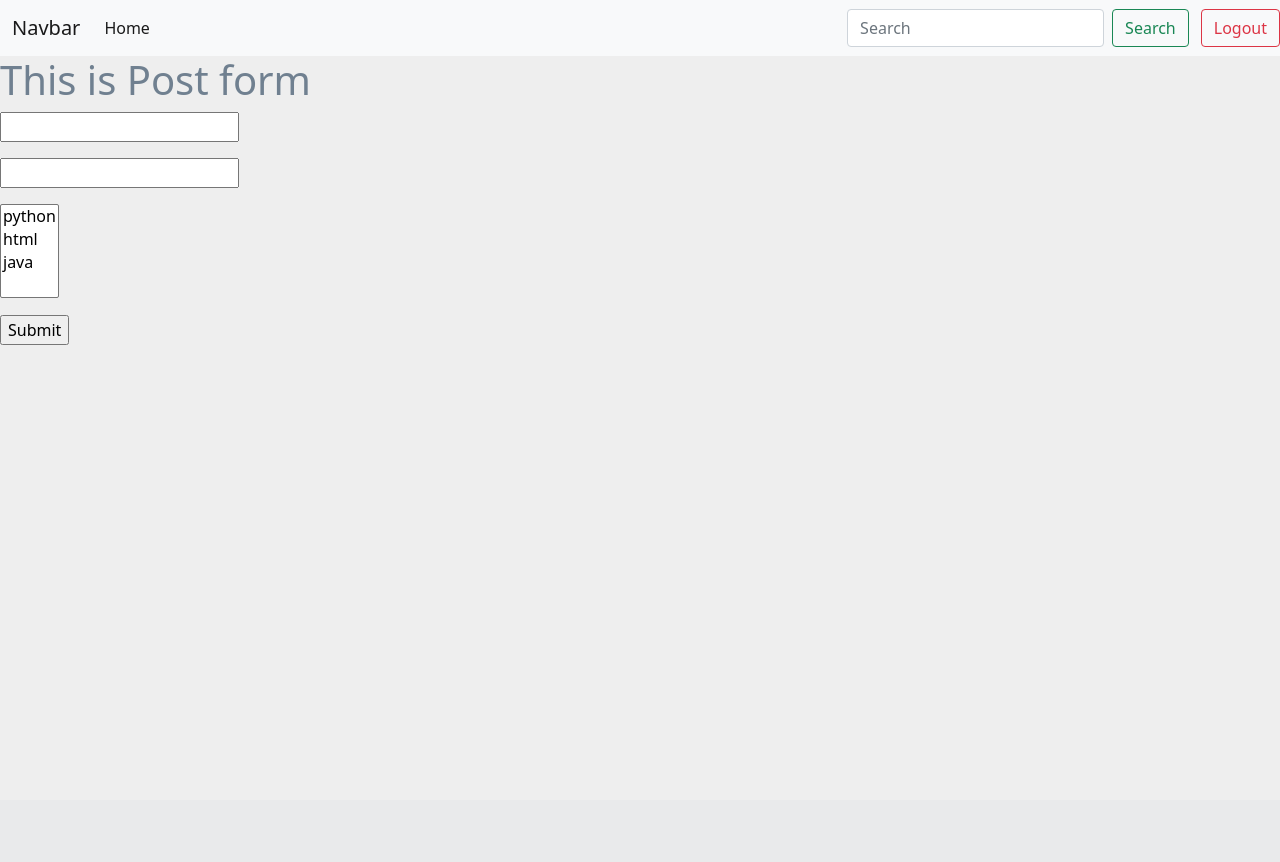
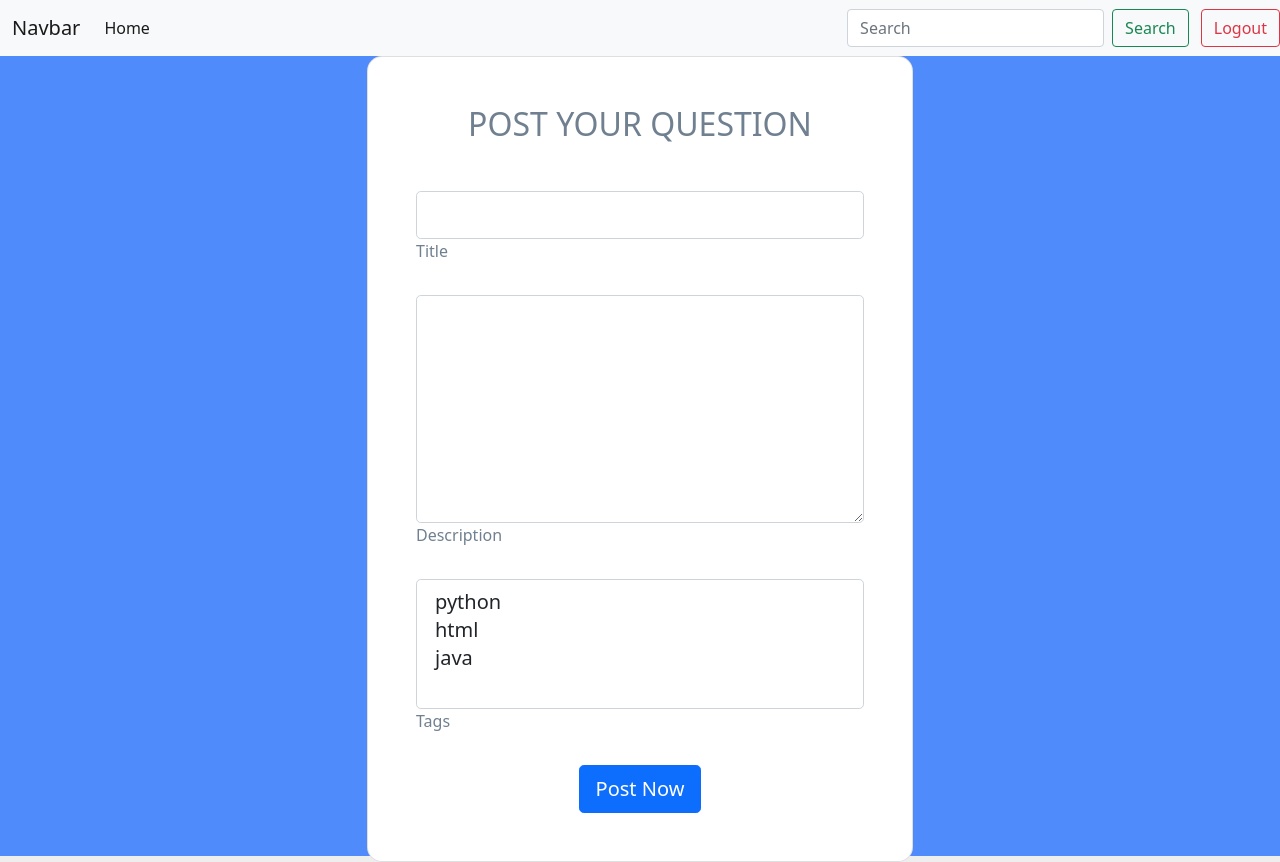
Before and after one commit to anubhav-cp/Bitcussion, a Django app: page /ask/questons/ in a window 1280 px wide. Before the commit the page ends 345 px from the top, so only its background shows below. Run offline with Django 4.2, Linux system fonts and the light colour scheme; a user stored in the database is signed in; data comes from the database, SQL or seed files in the repository.

Commit message:
Customized Ask Question Page and Add Solution and fixed navbar showing issues

```diff
--- a/forum/forms.py
+++ b/forum/forms.py
@@ -1,15 +1,36 @@
 from django.db.models import fields
-from django.forms import ModelForm, models
+from django.forms import ModelForm, forms, models
 from .models import Post, Solution
+from django import forms
 
 
 class postForm(ModelForm):
     class Meta:
         model = Post
         fields = ['title', 'description', 'tags']
+        widgets = {
+          'description': forms.Textarea(attrs={'rows':7, 'cols':15}),
+        }
+
+    def __init__(self, *args, **kwargs):
+        super(postForm, self).__init__(*args, **kwargs)
+
+        for name, field in self.fields.items():
+            field.widget.attrs.update({'class': 'form-control form-control-lg'})
 
 
 class solutionForm(ModelForm):
     class Meta:
         model = Solution
         fields = ['description']
+        widgets = {
+          'description': forms.Textarea(attrs={'rows':5, 'cols':15}),
+        }
+
+
+
+    def __init__(self, *args, **kwargs):
+        super(solutionForm, self).__init__(*args, **kwargs)
+
+        for name, field in self.fields.items():
+            field.widget.attrs.update({'class': 'form-control form-control-lg'})
--- a/forum/models.py
+++ b/forum/models.py
@@ -11,7 +11,7 @@ from userprofile.models import UserProfile
 class Post(models.Model):
     profile = models.ForeignKey(UserProfile, on_delete=models.CASCADE, null=True, blank=True)
     title = models.CharField(max_length=800)
-    description = models.CharField(max_length=2000)
+    description = models.TextField()
     upvote = models.IntegerField(default=0, null=True, blank=True)
     downvote = models.IntegerField(default=0, null=True, blank=True)
     tags = models.ManyToManyField('Tag', blank=True)
@@ -30,7 +30,7 @@ class Post(models.Model):
 class Solution(models.Model):
     profile = models.ForeignKey(UserProfile, on_delete=models.CASCADE, null=True, blank=True)
     post = models.ForeignKey('POST', null=True, blank=True, on_delete=models.CASCADE)
-    description = models.CharField(max_length=2000)
+    description = models.TextField()
     upvote = models.IntegerField(default=0, null=True, blank=True)
     downvote = models.IntegerField(default=0, null=True, blank=True)
     id = models.UUIDField(default=uuid.uuid4, primary_key=True, unique=True, editable=False)
--- a/forum/templates/forum/createPost.html
+++ b/forum/templates/forum/createPost.html
@@ -1,16 +1,44 @@
 {% extends 'base.html' %}
 
 {% block content %}
+{% include 'navbar.html' %}
 
-<h1>This is Post form</h1>
 
-<form method="POST">
-    {% csrf_token %}
-    {% for field in form %}
-    <p>{{field}}</p>
-    {% endfor %}
-    <input type="submit" value="Submit">
+<section class="vh-100 bg-image" style="background-color: #508bfc;">
+    <div class="mask d-flex align-items-center h-100 gradient-custom-3">
+      <div class="container h-100">
+        <div class="row d-flex justify-content-center align-items-center h-100">
+          <div class="col-12 col-md-9 col-lg-7 col-xl-6">
+            <div class="card" style="border-radius: 15px;">
+              <div class="card-body p-5">
+                <h2 class="text-uppercase text-center mb-5">Post your Question</h2>
 
-</form>
+                <form method="POST">
+                  {% csrf_token %}
+
+                  {% for field in form %}
+
+                  <div class="form-outline mb-4">
+                    <!-- <input type="text" id="form3Example1cg" class="form-control form-control-lg" /> -->
+                    {{field}}
+                    <label class="form-label" for="form3Example1cg">{{field.label}}</label>
+                  </div>
+
+                  {% endfor %}
+
+                  <div class="d-flex justify-content-center">
+                    <input type="submit" class="btn btn-primary btn-block btn-lg" value="Post Now">
+                  </div>
+
+                </form>
+
+              </div>
+            </div>
+          </div>
+        </div>
+      </div>
+    </div>
+  </section>
+
 
 {% endblock %}
--- a/forum/templates/forum/home.html
+++ b/forum/templates/forum/home.html
@@ -1,6 +1,8 @@
 {% extends 'base.html' %}
 
+
 {% block content %}
+{% include 'navbar.html' %}
 
 <link href="https://code.ionicframework.com/ionicons/2.0.1/css/ionicons.min.css" rel="stylesheet">
 <div class="container">
--- a/templates/base.html
+++ b/templates/base.html
@@ -12,7 +12,7 @@
 </head>
 <body>
 
-    {% include 'navbar.html' %}
+
     {% block content %}
 
     {% endblock content %}
--- a/templates/navbar.html
+++ b/templates/navbar.html
@@ -1,13 +1,13 @@
 <nav class="navbar navbar-expand-lg navbar-light bg-light">
     <div class="container-fluid">
-      <a class="navbar-brand" href="#">Navbar</a>
+      <a class="navbar-brand" href="{% url 'home' %}">Navbar</a>
       <button class="navbar-toggler" type="button" data-bs-toggle="collapse" data-bs-target="#navbarSupportedContent" aria-controls="navbarSupportedContent" aria-expanded="false" aria-label="Toggle navigation">
         <span class="navbar-toggler-icon"></span>
       </button>
       <div class="collapse navbar-collapse" id="navbarSupportedContent">
         <ul class="navbar-nav me-auto mb-2 mb-lg-0">
           <li class="nav-item">
-            <a class="nav-link active" aria-current="page" href="#">Home</a>
+            <a class="nav-link active" aria-current="page" href="{% url 'home' %}">Home</a>
           </li>
           <!-- <li class="nav-item dropdown">
             <a class="nav-link dropdown-toggle" href="#" id="navbarDropdown" role="button" data-bs-toggle="dropdown" aria-expanded="false">
```
Also changed, not shown: forum/templates/forum/solution.html (+14 -2 lines), forum/migrations/0009_alter_solution_description.py (added), forum/migrations/0010_alter_post_description.py (added).
